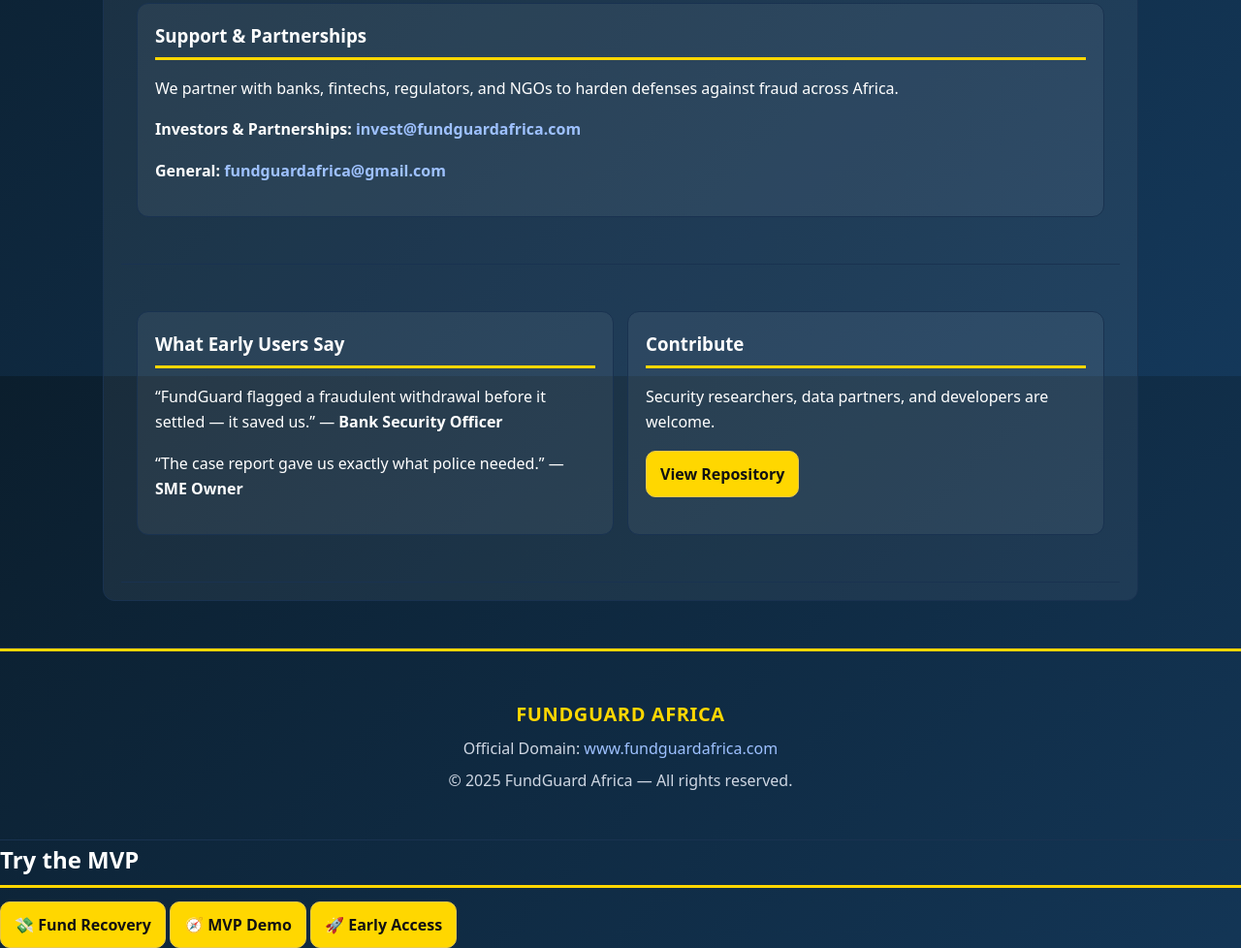
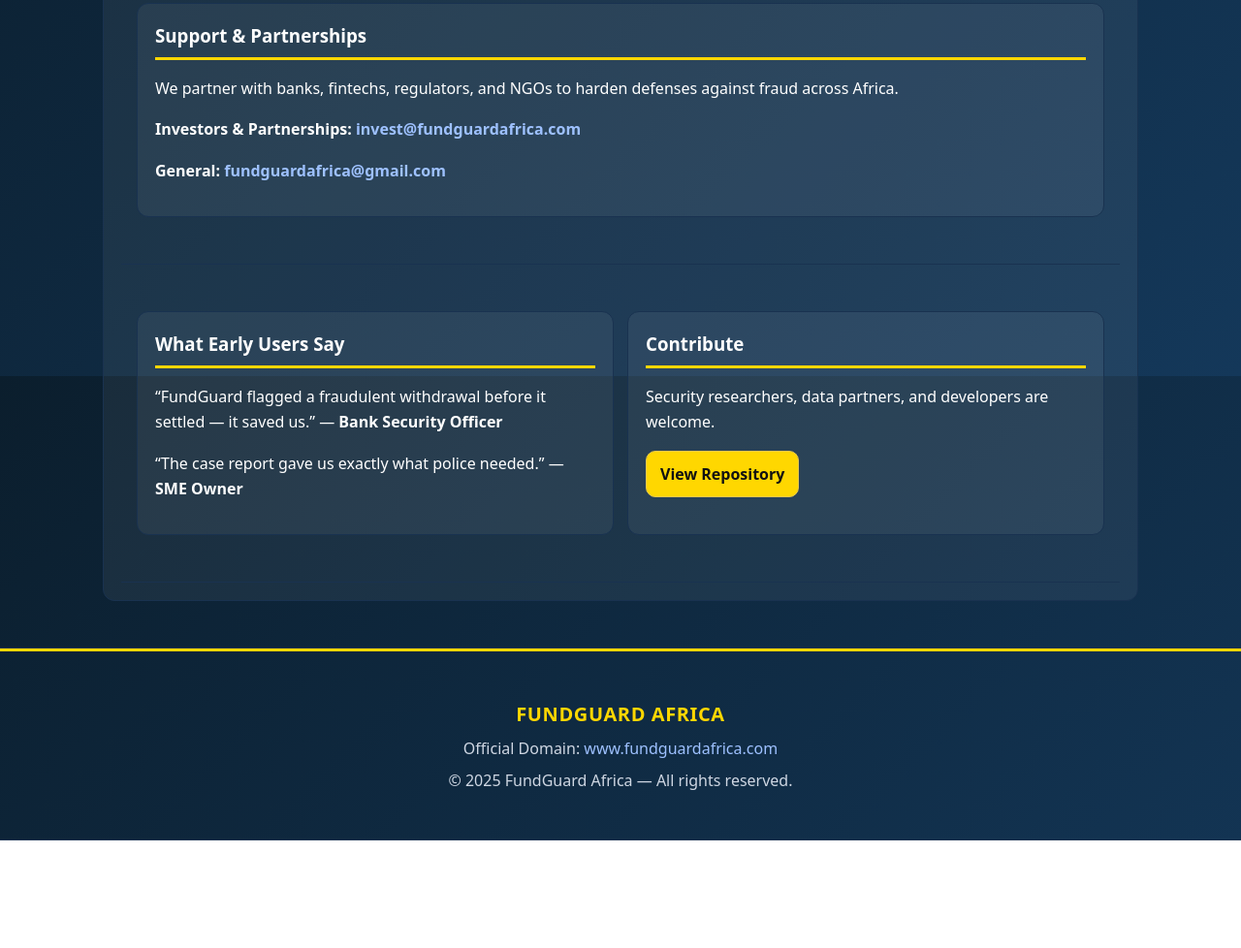
Before and after one commit to victoromojuwa/fundguardapp.github.io, a plain HTML site: page docs/index.html in a window 1280 px wide. Shown: the part 3612-4590 px from the top of the page at 97% size. After the commit the page ends 4479 px from the top, so only its background shows below. Drawn offline with Linux system fonts and the light colour scheme.

Commit message:
Update index.html
commit change

```diff
--- a/docs/index.html
+++ b/docs/index.html
@@ -325,12 +325,3 @@
     gtag('event', eventName, eventParams);
   });
 </script>
-<!-- PRODUCT: App CTAs -->
-<section class="product-ctas">
-  <h2 class="section-title">Try the MVP</h2>
-  <div class="cta-grid">
-    <a href="fundrecovery.html" class="btn btn-outline">💸 Fund Recovery</a>
-    <a href="mvp.html" class="btn btn-outline">🧭 MVP Demo</a>
-    <a href="access.html" class="btn btn-outline">🚀 Early Access</a>
-  </div>
-</section>
```
